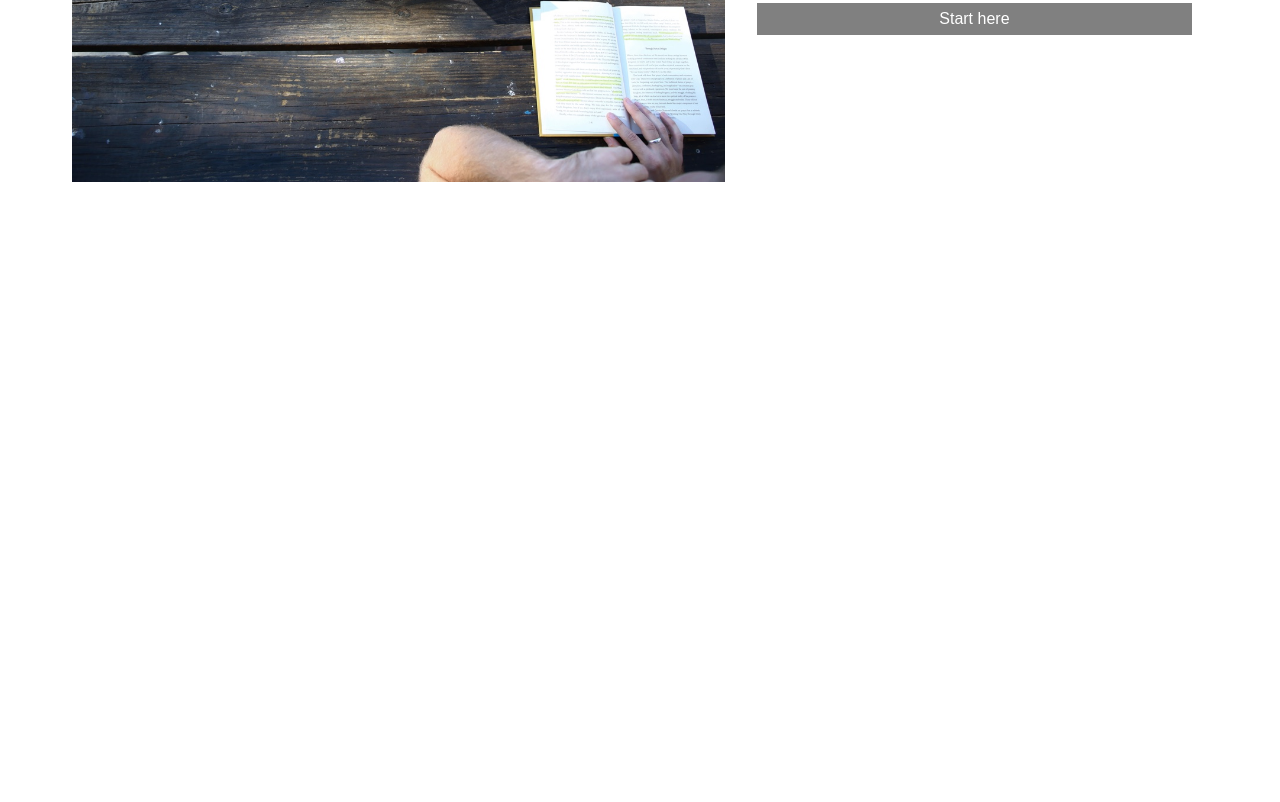
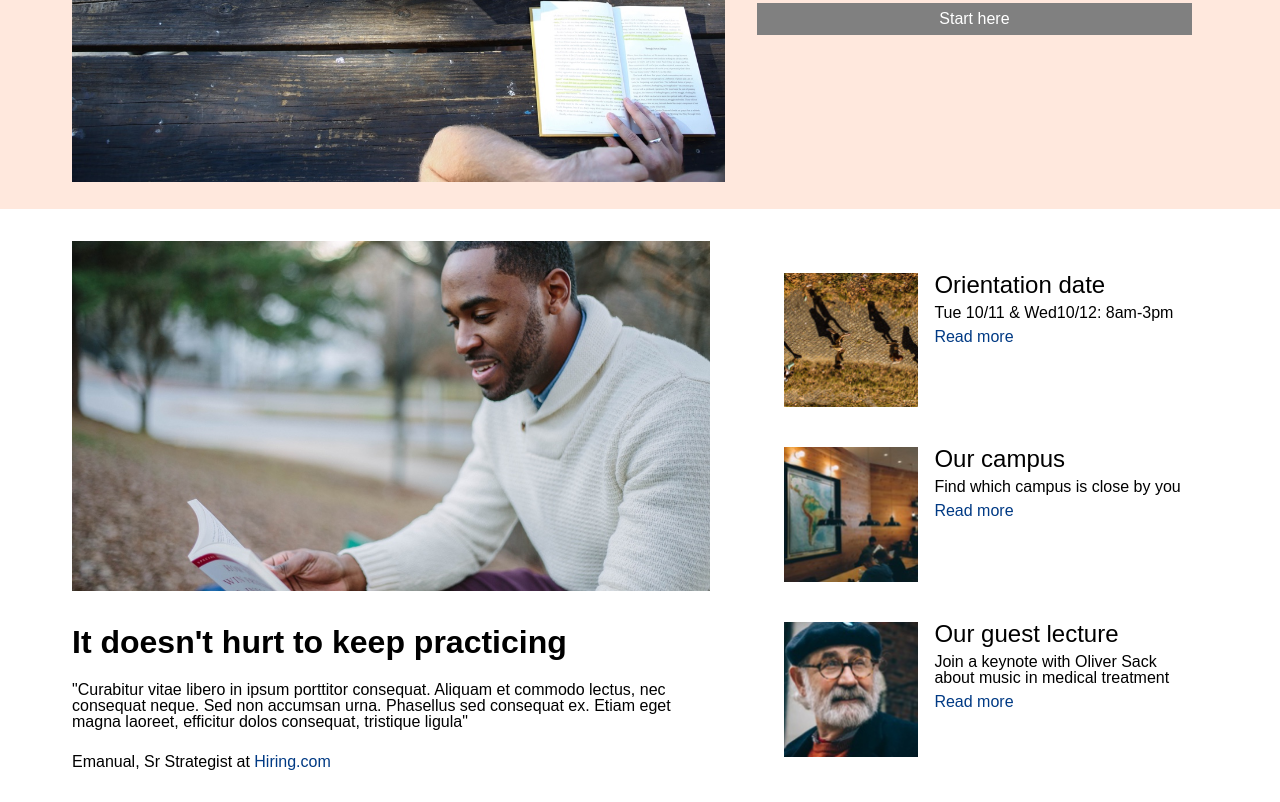
Before and after one commit to Erluke/colmar, a plain HTML site: page index.html in a window 1280 px wide. Shown: the part 389-1191 px from the top of the page. Before the commit the page ends 800 px from the top, so only its background shows below. Drawn offline with Linux system fonts and the light colour scheme; a web font is replaced by a local one.

Commit message:
Add section 2 and style for desktop

```diff
--- a/index.html
+++ b/index.html
@@ -44,11 +44,12 @@
     </div>
   </header>
   <body>
+<!-- Section 1 -->
     <div id="section-1">
       <div class="site-container">
-        <div class="section-container">
+        <div class="section-1-container">
           <div id="s1-image">
-            <img src="./resources/images/banner.jpg">
+            <img src="./resources/images/banner.jpg" alt="Outdoor Study Group">
           </div>
           <div id="s1-text">
             <h1>Learn something new everyday</h1>
@@ -58,5 +59,50 @@
         </div>
       </div>
     </div>
+<!-- Section 2 -->
+    <div id="section-2">
+      <div class="site-container">
+        <div class="section-2-container">
+          <div id="section-2-left">
+            <img src="./resources/images/information-main.jpg" alt="Individual Reading">
+            <h2>It doesn't hurt to keep practicing</h2>
+            <p>"Curabitur vitae libero in ipsum porttitor consequat. Aliquam et commodo lectus, nec consequat neque. Sed non accumsan urna. Phasellus sed consequat ex. Etiam eget magna laoreet, efficitur dolos consequat, tristique ligula"</p>
+            <span> Emanual, Sr Strategist at</span><a href="http://hiring.com/" target="_blank"> Hiring.com </a>
+          </div>
+          <div id="section-2-right">
+            <div class="information-container">
+              <div class="info-image">
+                <img src="./resources/images/information-orientation.jpg" alt="Students Walking">
+              </div>
+              <div class="s2-right-column">
+              <h3>Orientation date</h3>
+              <span>Tue 10/11 & Wed10/12: 8am-3pm</span>
+              <a href="#">Read more</a>
+            </div>
+            </div>
+            <div class="information-container">
+              <div class="info-image">
+                  <img src="./resources/images/information-campus.jpg" alt="Commons Area">
+              </div>
+              <div class="s2-right-column">
+                <h3>Our campus</h3>
+                <span>Find which campus is close by you</span>
+                <a href="#">Read more</a>
+              </div>
+            </div>
+            <div class="information-container">
+              <div class="info-image">
+                <img src="./resources/images/information-guest-lecture.jpg" alt="Profile Picture of Oliver Sack">
+              </div>
+              <div class="s2-right-column">
+                <h3>Our guest lecture</h3>
+                <span>Join a keynote with Oliver Sack about music in medical treatment</span>
+                <a href="#">Read more</a>
+              </div>
+            </div>
+          </div>
+        </div>
+      </div>
+    </div>
   </body>
 </html>
--- a/resources/css/style.css
+++ b/resources/css/style.css
@@ -106,8 +106,9 @@ nav a:visited {
 }
 /* Section 1 -- Banner Section--*/
 #section-1  {
+  background-color: #FFE8DD;
   }
-  .section-container {
+  .section-1-container {
     display: flex;
   }
 #s1-image {
@@ -154,7 +155,7 @@ nav a:visited {
 }
 /*Banner Section changes for small screens*/
 @media screen and (max-width: 760px) {
-  .section-container {
+  .section-1-container {
     flex-direction: column;
     align-items: center;
   }
@@ -166,3 +167,79 @@ nav a:visited {
     margin-left: 3rem;
   }
 }
+/* Section 2 is information section with left and right divisions. Left division does not display on small screens*/
+.section-2-container {
+  display: flex;
+  margin: 2rem 1.5rem;
+}
+/* Section 2 Left */
+#section-2-left {
+  width: 60%;
+  margin-right: 1.5rem;
+  margin-left: 0.5rem;
+}
+#section-2-left img {
+  width: 95%;
+  margin-right: 1.5rem;
+}
+#section-2-left h2 {
+  margin-top: 2rem;
+  font-size: 2rem;
+  font-family: Vollkorn SC, sans-serif;
+  font-weight: 700;
+}
+#section-2-left p {
+  width: 95%;
+  margin-bottom: 1.5rem;
+  margin-top: 1.5rem;
+  font-family: Raleway, sans-serif;
+}
+#section-2-left span{
+  font-family: Vollkorn SC, sans-serif;
+}
+#section-2-left a {
+  color: #013A84;
+}
+
+@media screen and (max-width: 760px) {
+  #section-2-left {
+    display: none;
+  }
+}
+/* Section 2 Right */
+#section-2-right {
+  width: 40%;
+}
+.information-container {
+display: flex;
+margin: 1rem;
+height: 30%;
+}
+.info-image {
+  width: 35%;
+}
+.info-image img {
+
+  width:100%;
+  height: auto;
+  margin-top: 1rem;
+}
+.s2-right-column {
+
+  padding: 1rem;
+  width: 65%
+}
+.s2-right-column h3 {
+  margin-bottom: .5rem;
+  font-family: Vollkorn SC, sans-serif;
+  font-size: 1.5rem;
+}
+.s2-right-column span {
+ font-family: Raleway, sans-serif;
+ display: block;
+}
+.s2-right-column a {
+  color: #013A84;
+  display: block;
+  margin-top: .5rem;
+}
```
